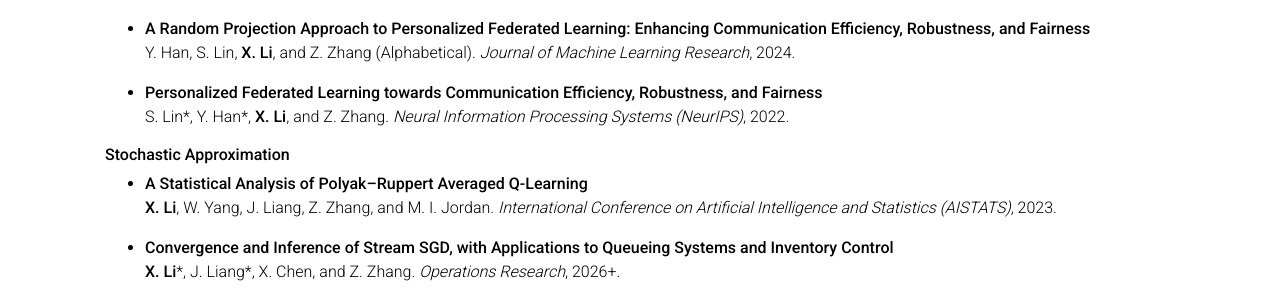
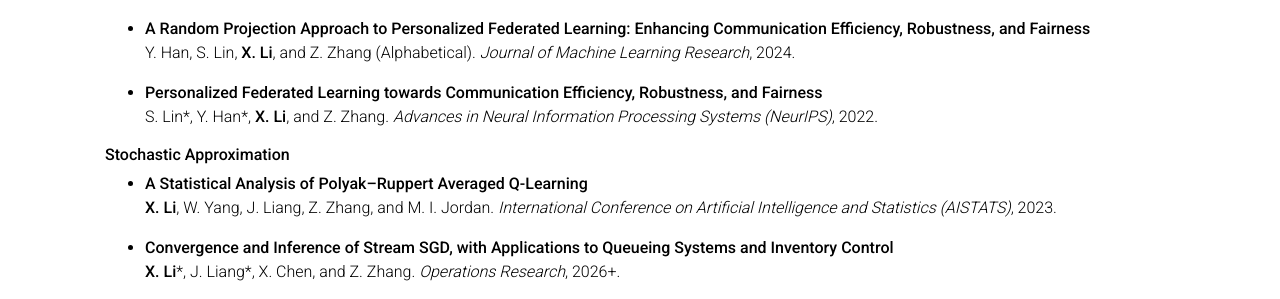
Before and after one commit to lx10077/lx10077.github.io, a Jekyll site: the page built from _pages/research.md, in a window 1280 px wide and 900 px high, scrolled down 2226 px. Shown: the part 153-452 px from the top of the window. Built offline with Jekyll 4.4.1, drawn with Linux system fonts in a browser that asks for light colours; comment, search, counter and statistics services are not loaded; a style sheet for code colours, icons or effects is not loaded.

Commit message:
Update research

```diff
--- a/_bibliography/papers.bib
+++ b/_bibliography/papers.bib
@@ -327,7 +327,7 @@
 @inproceedings{lin2022personalized,
 	title={Personalized federated learning towards communication efficiency, robustness and fairness},
 	author={Lin*, Shiyun and Han*, Yuze and Li, Xiang and Zhang, Zhihua},
-	booktitle={Neural Information Processing Systems},
+	booktitle={Advances in Neural Information Processing Systems},
 	year={2022},
 	html={https://openreview.net/pdf?id=wFymjzZEEkH},
 	abbr={NeurIPS},
--- a/_pages/research.md
+++ b/_pages/research.md
@@ -95,7 +95,7 @@
   Y. Han, S. Lin, **X. Li**, and Z. Zhang (Alphabetical).  *Journal of Machine Learning Research*, 2024.
 
 - **Personalized Federated Learning towards Communication Efficiency, Robustness, and Fairness**
-  S. Lin\*, Y. Han\*, **X. Li**, and Z. Zhang. *Neural Information Processing Systems (NeurIPS)*, 2022.
+  S. Lin\*, Y. Han\*, **X. Li**, and Z. Zhang. *Advances in Neural Information Processing Systems (NeurIPS)*, 2022.
 
 
 
```
